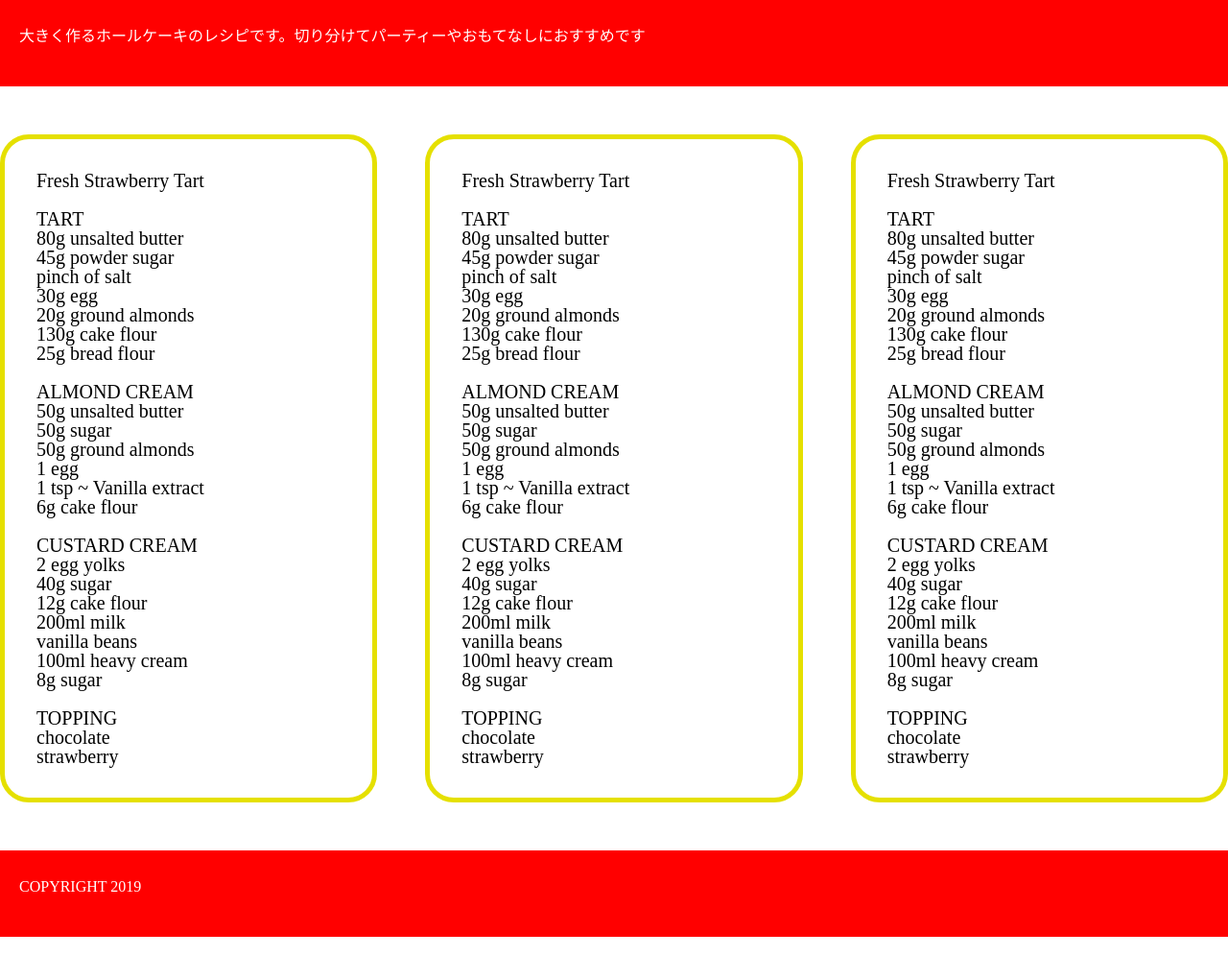
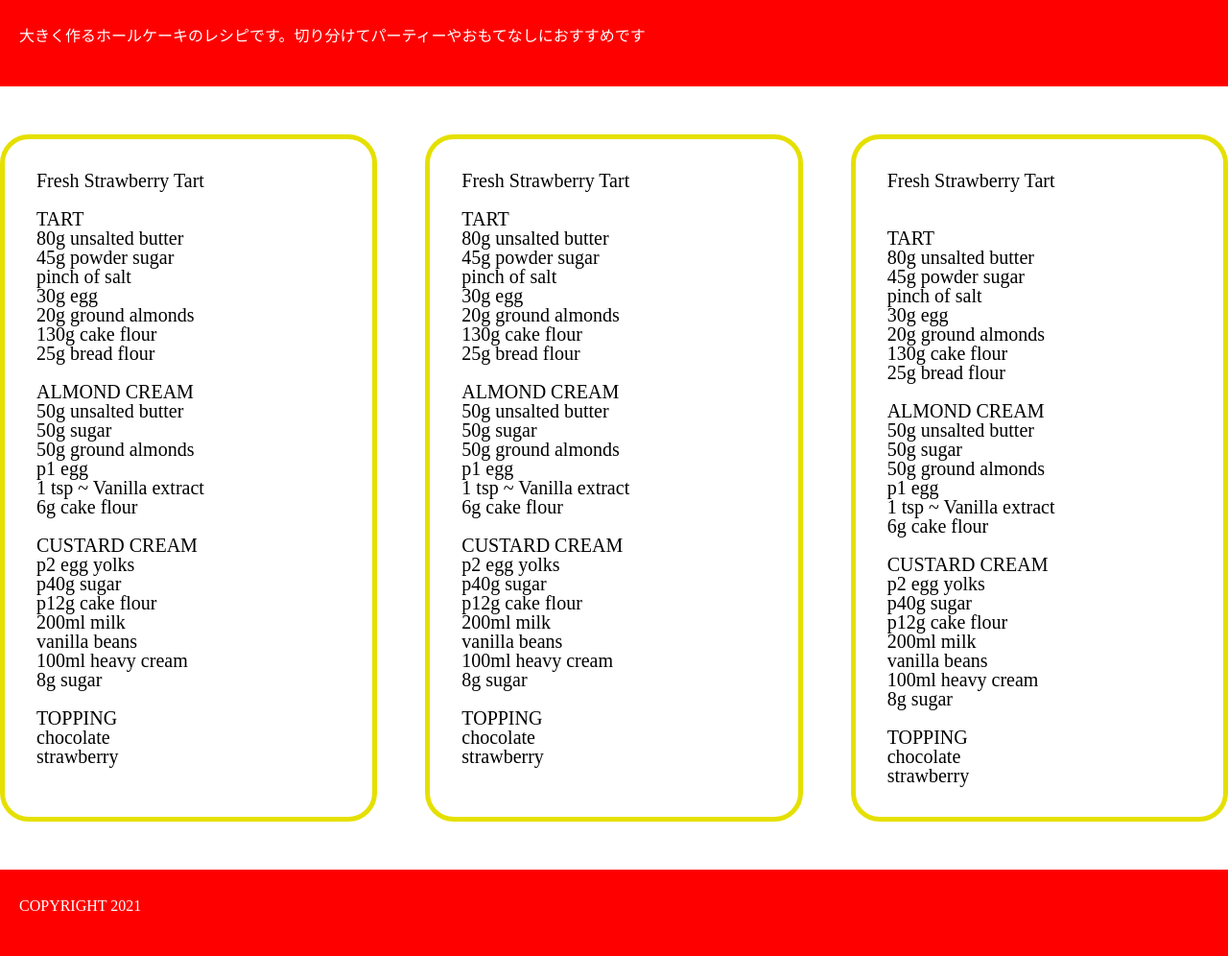
Before and after one commit to trueharis/MosCode-Proj5, a plain HTML site: page index.html in a window 1280 px wide. Shown: the whole page at 96% size. Drawn offline with Linux system fonts and the light colour scheme.

Commit message:
some fixes

```diff
--- a/css/style.css
+++ b/css/style.css
@@ -4,8 +4,7 @@
     color: white;
     padding-top: 30px;
     padding-left: 20px;
-    display: ;
-
+    display: flex
 }
 .main {
 display: flex;
@@ -25,9 +24,7 @@ justify-content: center;
 }
 
 .recept2 {
-    display: inline-block;
     margin: 50px;
-    text-align: left;
     border: 5px solid #E5E000;
     box-sizing: border-box;
     border-radius: 30px;
--- a/index.html
+++ b/index.html
@@ -12,99 +12,111 @@
         <div class="text">大きく作るホールケーキのレシピです。切り分けてパーティーやおもてなしにおすすめです</div>
     </header>
     <main class="main">
-       <div class="recept"> <b>Fresh Strawberry Tart</b> <br><br>
-        TART <br>
-        80g unsalted butter <br>
-        45g powder sugar <br>
-        pinch of salt <br>
-        30g egg <br>
-        20g ground almonds <br>
-        130g cake flour <br>
-        25g bread flour <br><br>
+        <div class="recept">
+        <ul>
+        <b>Fresh Strawberry Tart</b> <br><br>
+       <li>TART</li>
+       <li>80g unsalted butter</li>
+       <li>45g powder sugar </li>
+       <li>pinch of salt </li>
+       <li>30g egg  </li>
+       <li>20g ground almonds </li>
+       <li>130g cake flour </li>
+       <li>25g bread flour </li> <br>
 
-        ALMOND CREAM <br>
-        50g unsalted butter <br>
-        50g sugar <br>
-        50g ground almonds <br>
-        1 egg <br>
-        1 tsp ~ Vanilla extract <br>
-        6g cake flour <br><br>
+       <li>ALMOND CREAM </li>
+       <li>50g unsalted butter</li>
+       <li>50g sugar </li>
+       <li>50g ground almonds </li>
+       <li>p1 egg</li>
+       <li>1 tsp ~ Vanilla extract </li>
+       <li>6g cake flour </li> <br>
 
-        CUSTARD CREAM <br>
-        2 egg yolks <br>
-        40g sugar <br>
-        12g cake flour <br>
-        200ml milk <br>
-        vanilla beans <br>
-        100ml heavy cream <br>
-        8g sugar <br><br>
+       <li>CUSTARD CREAM </li>
+       <li>p2 egg yolks </li>
+       <li>p40g sugar </li>
+       <li>p12g cake flour </li>
+       <li>200ml milk</li>
+       <li>vanilla beans</li>
+       <li>100ml heavy cream </li>
+       <li>8g sugar </li> <br>
 
-        TOPPING <br>
-        chocolate <br>
-        strawberry</div>
-       <div class="recept2"><b>Fresh Strawberry Tart</b> <br><br>
-        TART <br>
-        80g unsalted butter <br>
-        45g powder sugar <br>
-        pinch of salt <br>
-        30g egg <br>
-        20g ground almonds <br>
-        130g cake flour <br>
-        25g bread flour <br><br>
+       <li>TOPPING </li>
+       <li>chocolate </li>
+       <li>strawberry</li>
+        </ul>
+        </div>
+    <div class="recept2">
+        <ul>
+        <b>Fresh Strawberry Tart</b> <br><br>
+        <li>TART</li>
+        <li>80g unsalted butter</li>
+        <li>45g powder sugar </li>
+        <li>pinch of salt </li>
+        <li>30g egg  </li>
+        <li>20g ground almonds </li>
+        <li>130g cake flour </li>
+        <li>25g bread flour </li> <br>
 
-        ALMOND CREAM <br>
-        50g unsalted butter <br>
-        50g sugar <br>
-        50g ground almonds <br>
-        1 egg <br>
-        1 tsp ~ Vanilla extract <br>
-        6g cake flour <br><br>
+        <li>ALMOND CREAM </li>
+        <li>50g unsalted butter</li>
+        <li>50g sugar </li>
+        <li>50g ground almonds </li>
+        <li>p1 egg</li>
+        <li>1 tsp ~ Vanilla extract </li>
+        <li>6g cake flour </li> <br>
 
-        CUSTARD CREAM <br>
-        2 egg yolks <br>
-        40g sugar <br>
-        12g cake flour <br>
-        200ml milk <br>
-        vanilla beans <br>
-        100ml heavy cream <br>
-        8g sugar <br><br>
+        <li>CUSTARD CREAM </li>
+        <li>p2 egg yolks </li>
+        <li>p40g sugar </li>
+        <li>p12g cake flour </li>
+        <li>200ml milk</li>
+        <li>vanilla beans</li>
+        <li>100ml heavy cream </li>
+        <li>8g sugar </li> <br>
 
-        TOPPING <br>
-        chocolate <br>
-        strawberry</div>
-       <div class="recept"><b>Fresh Strawberry Tart</b> <br><br>
-        TART <br>
-        80g unsalted butter <br>
-        45g powder sugar <br>
-        pinch of salt <br>
-        30g egg <br>
-        20g ground almonds <br>
-        130g cake flour <br>
-        25g bread flour <br><br>
+        <li>TOPPING </li>
+        <li>chocolate </li>
+        <li>strawberry</li>
+        </ul>
+            </div>
+    <div class="recept">
+        <ul>
+        <h2>Fresh Strawberry Tart</h2>  <br><br>
+        <li>TART</li>
+        <li>80g unsalted butter</li>
+        <li>45g powder sugar </li>
+        <li>pinch of salt </li>
+        <li>30g egg  </li>
+        <li>20g ground almonds </li>
+        <li>130g cake flour </li>
+        <li>25g bread flour </li> <br>
 
-        ALMOND CREAM <br>
-        50g unsalted butter <br>
-        50g sugar <br>
-        50g ground almonds <br>
-        1 egg <br>
-        1 tsp ~ Vanilla extract <br>
-        6g cake flour <br><br>
+        <li>ALMOND CREAM </li>
+        <li>50g unsalted butter</li>
+        <li>50g sugar </li>
+        <li>50g ground almonds </li>
+        <li>p1 egg</li>
+        <li>1 tsp ~ Vanilla extract </li>
+        <li>6g cake flour </li> <br>
 
-        CUSTARD CREAM <br>
-        2 egg yolks <br>
-        40g sugar <br>
-        12g cake flour <br>
-        200ml milk <br>
-        vanilla beans <br>
-        100ml heavy cream <br>
-        8g sugar <br><br>
+        <li>CUSTARD CREAM </li>
+        <li>p2 egg yolks </li>
+        <li>p40g sugar </li>
+        <li>p12g cake flour </li>
+        <li>200ml milk</li>
+        <li>vanilla beans</li>
+        <li>100ml heavy cream </li>
+        <li>8g sugar </li> <br>
 
-        TOPPING <br>
-        chocolate <br>
-        strawberry</div>
+        <li>TOPPING </li>
+        <li>chocolate </li>
+        <li>strawberry</li>
+        </ul>
+        </div>
     </main>
-    <footer class="footer">
-        <div>COPYRIGHT 2019</div>
-    </footer>
+<footer class="footer">
+        COPYRIGHT 2021
+</footer>
 </body>
 </html>
```
